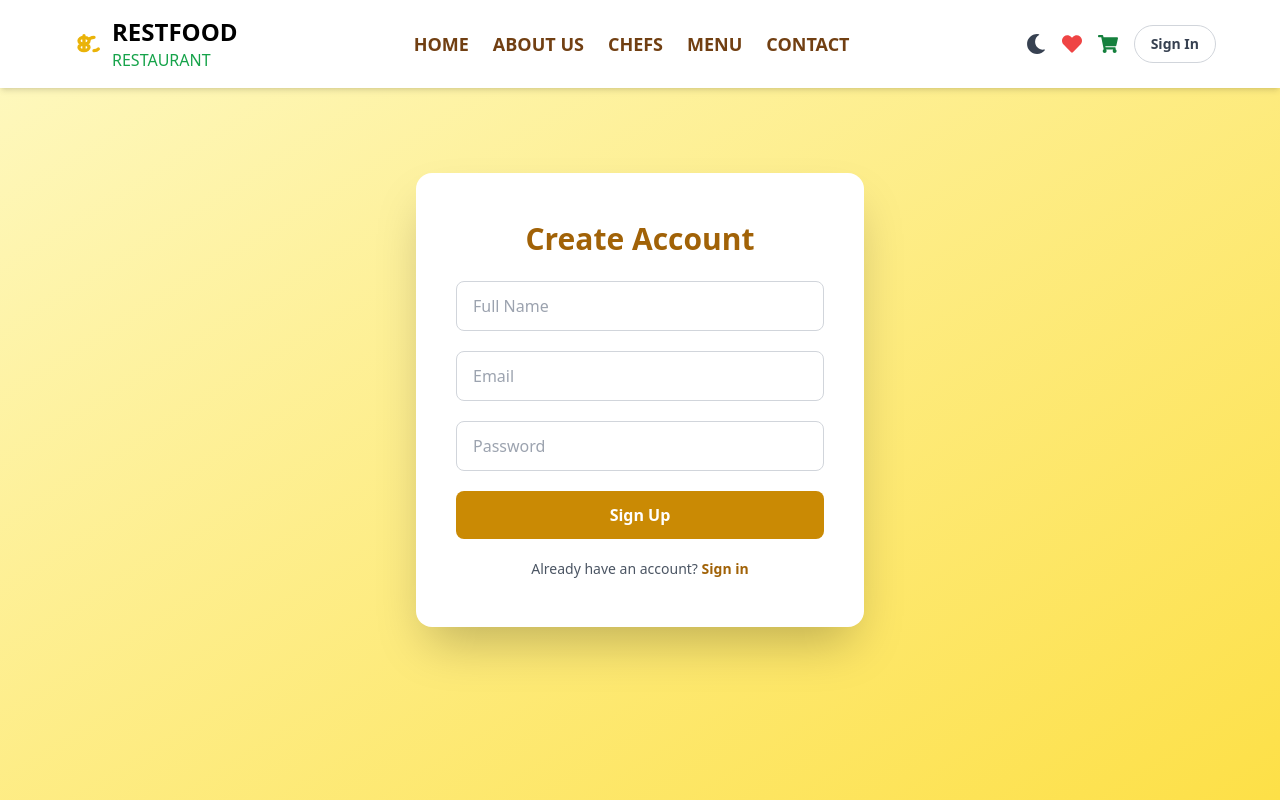
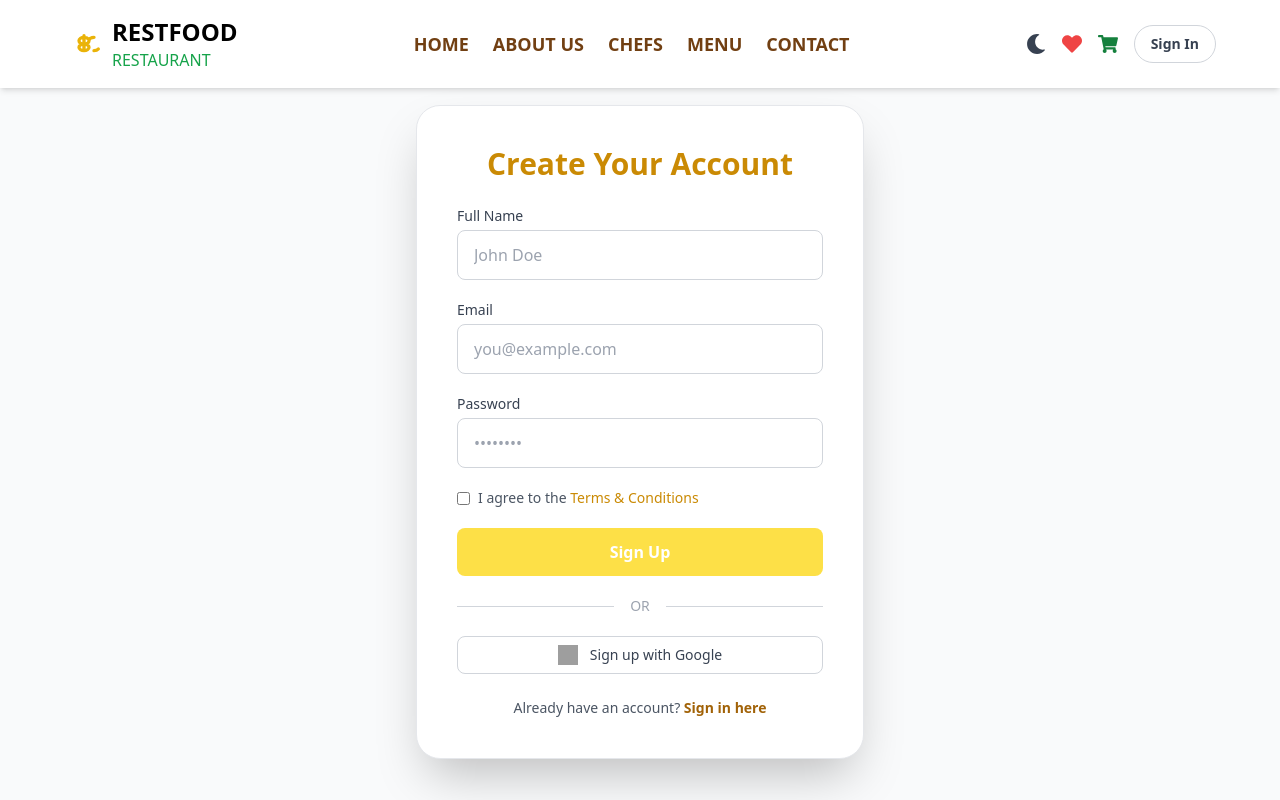
Before and after one commit to mariam168/Restaurant, a React (Vite) app: page /signup in a window 1280 px wide. Shown: the top 800 px of the page. Built offline with nearby package versions, Linux system fonts and the light colour scheme; grey boxes are pictures that could not be loaded.

Commit message:
dark mode added to sign up and sign in pages

```diff
--- a/src/components/Header.tsx
+++ b/src/components/Header.tsx
@@ -27,7 +27,7 @@ const Header: React.FC = () => {
   };
 
   return (
-    <header className="absolute top-0 left-0 right-0 z-50 py-4 px-4 md:px-8 lg:px-16 bg-white dark:bg-gray-900 shadow-md transition">
+    <header className="absolute top-0 mb-16 left-0 right-0 z-50 py-4 px-4 md:px-8 lg:px-16 bg-white dark:bg-black shadow-md transition">
       <div className="container mx-auto flex justify-between items-center">
         <div className="flex items-center space-x-2">
           <svg xmlns="http://www.w3.org/2000/svg" className="h-10 w-10 text-yellow-500" fill="none" viewBox="0 0 24 24" stroke="currentColor" strokeWidth={2}>
@@ -122,7 +122,7 @@ const Header: React.FC = () => {
 
           <Link
             to="/signin"
-            className="block text-gray-800 dark:text-white font-semibold hover:text-green-600"
+            className="block bg:green text-gray-800 dark:text-white font-semibold hover:text-green-600"
           >
             Sign In
           </Link>
--- a/src/pages/SignIn.tsx
+++ b/src/pages/SignIn.tsx
@@ -1,35 +1,91 @@
 import { Link } from "react-router-dom";
+import { motion } from "framer-motion";
+import { useState } from "react";
 
 export default function SignIn() {
+  const [remember, setRemember] = useState(false);
+
   return (
-    <div className="min-h-screen flex items-center justify-center bg-gradient-to-br from-green-100 to-green-300">
-      <div className="bg-white shadow-2xl rounded-2xl px-10 py-12 w-full max-w-md">
-        <h2 className="text-3xl font-bold text-green-700 text-center mb-6">Sign In</h2>
+    <div className="min-h-screen mt-8 p-10 flex items-center justify-center bg-gray-50 dark:bg-neutral-900 px-4 transition-colors duration-500">
+      <motion.div
+        initial={{ opacity: 0, y: 40 }}
+        animate={{ opacity: 1, y: 0 }}
+        transition={{ duration: 0.7 }}
+        className="w-full max-w-md bg-white dark:bg-neutral-800 shadow-2xl rounded-3xl p-8 sm:p-10 border border-gray-200 dark:border-neutral-700"
+      >
+        <h2 className="text-3xl font-extrabold text-center text-green-700 dark:text-yellow-400 mb-6">
+          Sign In to Your Account
+        </h2>
+
         <form className="space-y-5">
+          <div>
+            <label htmlFor="email" className="block text-sm font-medium text-gray-700 dark:text-gray-300 mb-1">
+              Email address
+            </label>
             <input
+              id="email"
               type="email"
-            placeholder="Email"
-            className="w-full px-4 py-3 rounded-lg border border-gray-300 focus:ring-2 focus:ring-green-500 focus:outline-none"
+              placeholder="you@example.com"
+              className="w-full px-4 py-3 rounded-lg border border-gray-300 dark:border-neutral-600 bg-white dark:bg-neutral-900 text-gray-800 dark:text-white focus:ring-2 focus:ring-green-500 dark:focus:ring-yellow-400 focus:outline-none"
             />
+          </div>
+          <div>
+            <label htmlFor="password" className="block text-sm font-medium text-gray-700 dark:text-gray-300 mb-1">
+              Password
+            </label>
             <input
+              id="password"
               type="password"
-            placeholder="Password"
-            className="w-full px-4 py-3 rounded-lg border border-gray-300 focus:ring-2 focus:ring-green-500 focus:outline-none"
+              placeholder="••••••••"
+              className="w-full px-4 py-3 rounded-lg border border-gray-300 dark:border-neutral-600 bg-white dark:bg-neutral-900 text-gray-800 dark:text-white focus:ring-2 focus:ring-green-500 dark:focus:ring-yellow-400 focus:outline-none"
             />
-          <button
+          </div>
+          <div className="flex items-center justify-between text-sm">
+            <label className="flex items-center gap-2 text-gray-600 dark:text-gray-400 cursor-pointer">
+              <input
+                type="checkbox"
+                checked={remember}
+                onChange={() => setRemember(!remember)}
+                className="accent-green-600 dark:accent-yellow-400"
+              />
+              Remember me
+            </label>
+            <Link to="/forgot-password" className="text-green-700 dark:text-yellow-400 hover:underline font-medium">
+              Forgot Password?
+            </Link>
+          </div>
+          <motion.button
+            whileHover={{ scale: 1.03 }}
+            whileTap={{ scale: 0.97 }}
             type="submit"
-            className="w-full bg-green-600 hover:bg-green-700 text-white font-semibold py-3 rounded-lg transition"
+            className="w-full py-3 rounded-lg bg-green-600 hover:bg-green-700 dark:bg-yellow-500 dark:hover:bg-yellow-600 text-white dark:text-black font-semibold transition duration-300"
           >
             Sign In
+          </motion.button>
+          <div className="flex items-center my-4">
+            <div className="flex-grow h-px bg-gray-300 dark:bg-neutral-600" />
+            <span className="mx-4 text-gray-400 text-sm">OR</span>
+            <div className="flex-grow h-px bg-gray-300 dark:bg-neutral-600" />
+          </div>
+          <button
+            type="button"
+            className="w-full border border-gray-300 dark:border-neutral-600 py-2 rounded-lg flex items-center justify-center gap-3 hover:bg-gray-50 dark:hover:bg-neutral-700 transition"
+          >
+            <img
+              src="https://www.svgrepo.com/show/475656/google-color.svg"
+              alt="Google"
+              className="w-5 h-5"
+            />
+            <span className="text-sm font-medium text-gray-700 dark:text-gray-300">Continue with Google</span>
           </button>
-          <p className="text-center text-sm text-gray-600">
-            Don't have an account?{" "}
-            <Link to="/signup" className="text-green-700 font-semibold hover:underline">
+        </form>
+        <p className="mt-6 text-center text-sm text-gray-600 dark:text-gray-400">
+          Don’t have an account?{" "}
+          <Link to="/signup" className="text-green-700 dark:text-yellow-400 font-semibold hover:underline">
             Sign up here
           </Link>
         </p>
-        </form>
-      </div>
+      </motion.div>
     </div>
   );
 }
--- a/src/pages/SignUp.tsx
+++ b/src/pages/SignUp.tsx
@@ -1,41 +1,119 @@
-import React from "react";
 import { Link } from "react-router-dom";
+import { motion } from "framer-motion";
+import { useState } from "react";
 
 export default function SignUp() {
+  const [agree, setAgree] = useState(false);
+
   return (
-    <div className="min-h-screen flex items-center justify-center bg-gradient-to-br from-yellow-100 to-yellow-300">
-      <div className="bg-white shadow-2xl rounded-2xl px-10 py-12 w-full max-w-md">
-        <h2 className="text-3xl font-bold text-yellow-700 text-center mb-6">Create Account</h2>
+    <div className="min-h-screen lg:mt-8 sm:mt-16 p-10 flex items-center justify-center bg-gray-50 dark:bg-neutral-900 px-4 transition-colors duration-500">
+      <motion.div
+        initial={{ opacity: 0, y: 40 }}
+        animate={{ opacity: 1, y: 0 }}
+        transition={{ duration: 0.7 }}
+        className="w-full max-w-md bg-white dark:bg-neutral-800 shadow-2xl rounded-3xl p-8 sm:p-10 border border-gray-200 dark:border-neutral-700"
+      >
+        <h2 className="text-3xl font-extrabold text-center text-yellow-600 dark:text-yellow-400 mb-6">
+          Create Your Account
+        </h2>
+
         <form className="space-y-5">
+          {/* Full Name */}
+          <div>
+            <label className="block text-sm font-medium text-gray-700 dark:text-gray-300 mb-1">
+              Full Name
+            </label>
             <input
               type="text"
-            placeholder="Full Name"
-            className="w-full px-4 py-3 rounded-lg border border-gray-300 focus:ring-2 focus:ring-yellow-500 focus:outline-none"
+              placeholder="John Doe"
+              className="w-full px-4 py-3 rounded-lg border border-gray-300 dark:border-neutral-600 bg-white dark:bg-neutral-900 text-gray-800 dark:text-white focus:ring-2 focus:ring-yellow-500 dark:focus:ring-yellow-400 focus:outline-none"
             />
+          </div>
+
+          {/* Email */}
+          <div>
+            <label className="block text-sm font-medium text-gray-700 dark:text-gray-300 mb-1">
+              Email
+            </label>
             <input
               type="email"
-            placeholder="Email"
-            className="w-full px-4 py-3 rounded-lg border border-gray-300 focus:ring-2 focus:ring-yellow-500 focus:outline-none"
+              placeholder="you@example.com"
+              className="w-full px-4 py-3 rounded-lg border border-gray-300 dark:border-neutral-600 bg-white dark:bg-neutral-900 text-gray-800 dark:text-white focus:ring-2 focus:ring-yellow-500 dark:focus:ring-yellow-400 focus:outline-none"
             />
+          </div>
+
+          {/* Password */}
+          <div>
+            <label className="block text-sm font-medium text-gray-700 dark:text-gray-300 mb-1">
+              Password
+            </label>
             <input
               type="password"
-            placeholder="Password"
-            className="w-full px-4 py-3 rounded-lg border border-gray-300 focus:ring-2 focus:ring-yellow-500 focus:outline-none"
+              placeholder="••••••••"
+              className="w-full px-4 py-3 rounded-lg border border-gray-300 dark:border-neutral-600 bg-white dark:bg-neutral-900 text-gray-800 dark:text-white focus:ring-2 focus:ring-yellow-500 dark:focus:ring-yellow-400 focus:outline-none"
             />
-          <button
+          </div>
+
+          {/* Terms and Conditions */}
+          <div className="flex items-center text-sm">
+            <input
+              type="checkbox"
+              id="agree"
+              checked={agree}
+              onChange={() => setAgree(!agree)}
+              className="mr-2 accent-yellow-500"
+            />
+            <label htmlFor="agree" className="text-gray-600 dark:text-gray-400">
+              I agree to the <span className="text-yellow-600 dark:text-yellow-400 font-medium cursor-pointer">Terms & Conditions</span>
+            </label>
+          </div>
+
+          {/* Submit Button */}
+          <motion.button
+            whileHover={{ scale: 1.03 }}
+            whileTap={{ scale: 0.97 }}
             type="submit"
-            className="w-full bg-yellow-600 hover:bg-yellow-700 text-white font-semibold py-3 rounded-lg transition"
+            disabled={!agree}
+            className={`w-full py-3 rounded-lg font-semibold transition duration-300 ${
+              agree
+                ? "bg-yellow-600 hover:bg-yellow-700 text-white"
+                : "bg-yellow-300 text-white cursor-not-allowed"
+            }`}
           >
             Sign Up
+          </motion.button>
+
+          {/* Divider */}
+          <div className="flex items-center my-4">
+            <div className="flex-grow h-px bg-gray-300 dark:bg-neutral-600" />
+            <span className="mx-4 text-gray-400 text-sm">OR</span>
+            <div className="flex-grow h-px bg-gray-300 dark:bg-neutral-600" />
+          </div>
+
+          {/* Google Button */}
+          <button
+            type="button"
+            className="w-full border border-gray-300 dark:border-neutral-600 py-2 rounded-lg flex items-center justify-center gap-3 hover:bg-gray-50 dark:hover:bg-neutral-700 transition"
+          >
+            <img
+              src="https://www.svgrepo.com/show/475656/google-color.svg"
+              alt="Google"
+              className="w-5 h-5"
+            />
+            <span className="text-sm font-medium text-gray-700 dark:text-gray-300">
+              Sign up with Google
+            </span>
           </button>
-          <p className="text-center text-sm text-gray-600">
+        </form>
+
+        {/* Footer */}
+        <p className="mt-6 text-center text-sm text-gray-600 dark:text-gray-400">
           Already have an account?{" "}
-            <Link to="/signin" className="text-yellow-700 font-semibold hover:underline">
-              Sign in
+          <Link to="/signin" className="text-yellow-700 dark:text-yellow-400 font-semibold hover:underline">
+            Sign in here
           </Link>
         </p>
-        </form>
-      </div>
+      </motion.div>
     </div>
   );
 }
```
Also changed, not shown: index.html (+23 -3 lines), 2 other files (tests, documents, lock files or other folders). Lines whose indentation alone changed are shown as unchanged.
